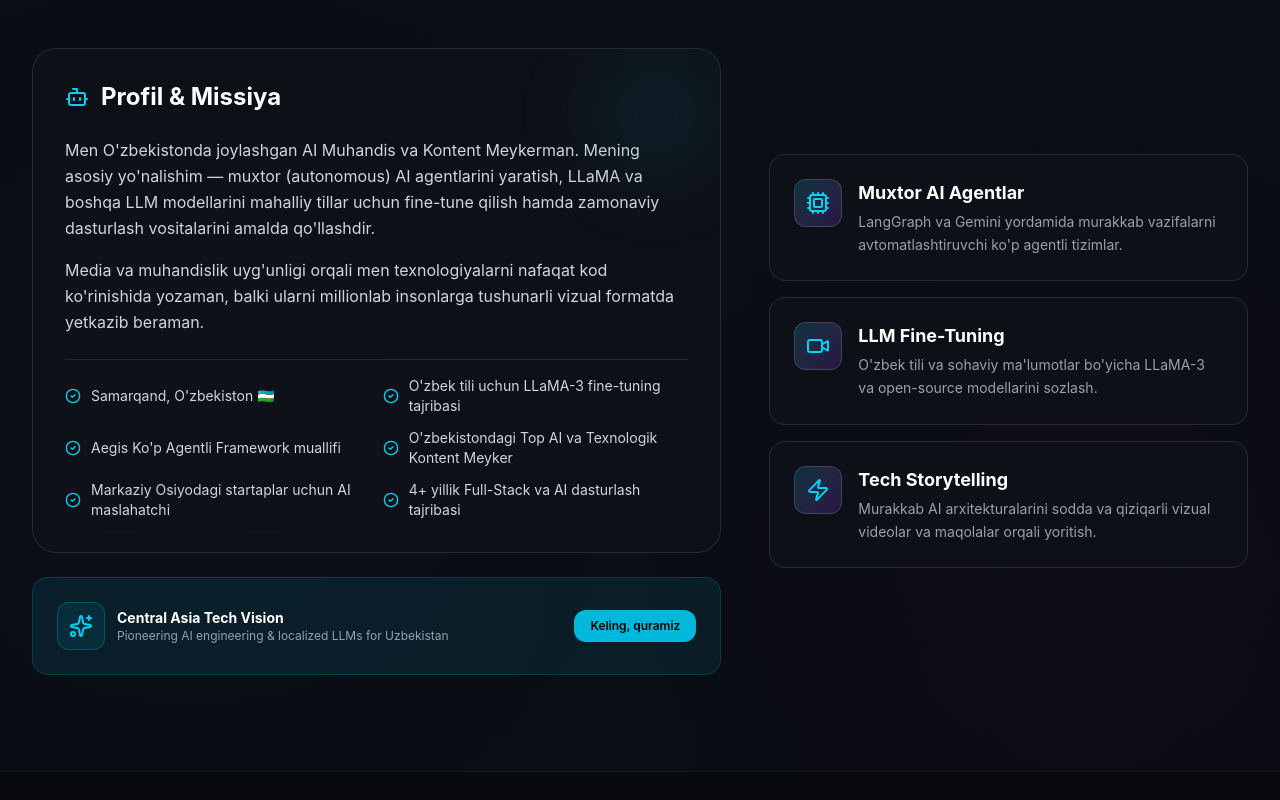
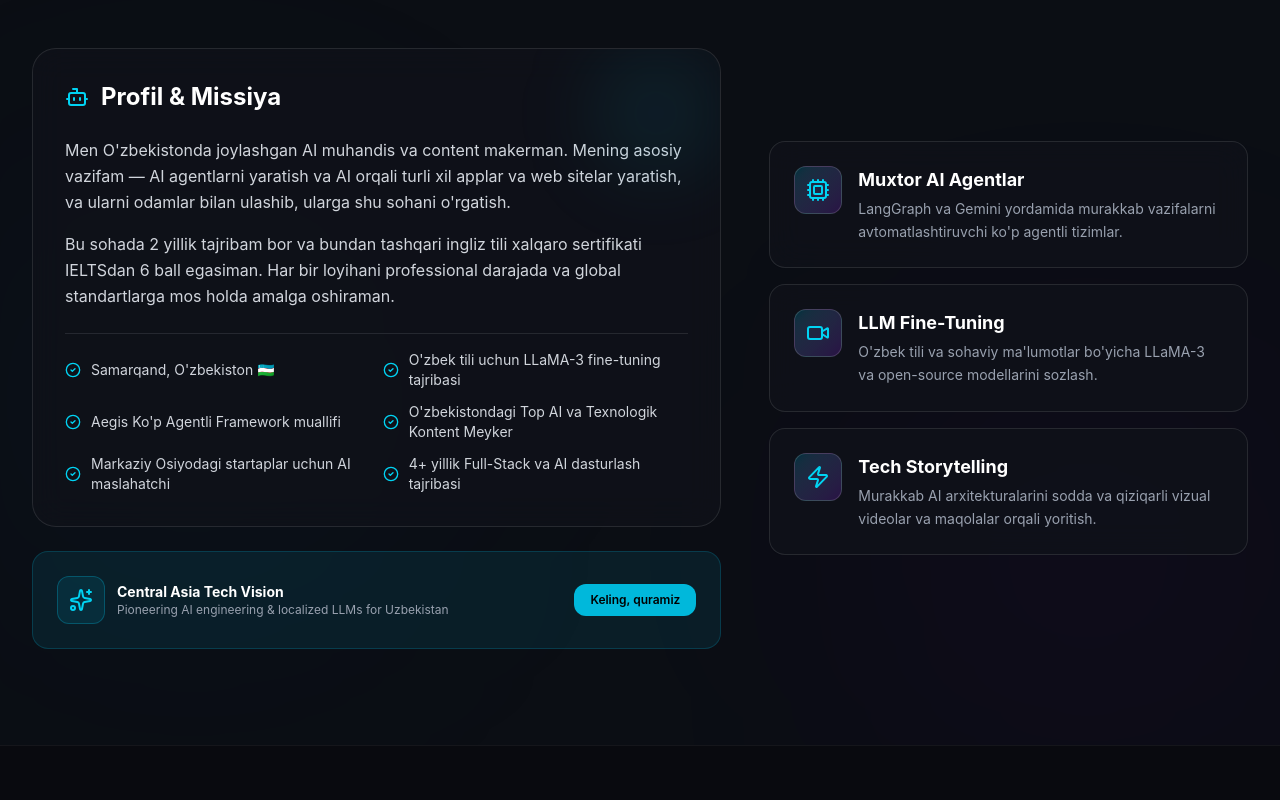
Before and after one commit to juraxujayevl-sys/iStudy, a React (Vite) app: page / in a window 1280 px wide. Shown: the part 1300-2100 px from the top of the page. Built offline with nearby package versions, Linux system fonts and the light colour scheme.

Commit message:
Update Profile & Mission bio with real personal story in UZ/RU/EN (2yr exp, IELTS 6, AI engineer & content creator from Uzbekistan)

```diff
--- a/src/data/translations.ts
+++ b/src/data/translations.ts
@@ -167,8 +167,8 @@ export const translations: Record<Language, Translations> = {
       badge: 'Profil & Missiya',
       heading: 'Dasturlash va Media Chorrahasida',
       subheading: 'Intellektual AI tizimlarini yaratish va ularni sodda hamda ta\'sirli tilda auditoriyaga yetkazish.',
-      bioParagraph1: 'Men O\'zbekistonda joylashgan AI Muhandis va Kontent Meykerman. Mening asosiy yo\'nalishim — muxtor (autonomous) AI agentlarini yaratish, LLaMA va boshqa LLM modellarini mahalliy tillar uchun fine-tune qilish hamda zamonaviy dasturlash vositalarini amalda qo\'llashdir.',
-      bioParagraph2: 'Media va muhandislik uyg\'unligi orqali men texnologiyalarni nafaqat kod ko\'rinishida yozaman, balki ularni millionlab insonlarga tushunarli vizual formatda yetkazib beraman.',
+      bioParagraph1: 'Men O\'zbekistonda joylashgan AI muhandis va content makerman. Mening asosiy vazifam — AI agentlarni yaratish va AI orqali turli xil applar va web sitelar yaratish, va ularni odamlar bilan ulashib, ularga shu sohani o\'rgatish.',
+      bioParagraph2: 'Bu sohada 2 yillik tajribam bor va bundan tashqari ingliz tili xalqaro sertifikati IELTSdan 6 ball egasiman. Har bir loyihani professional darajada va global standartlarga mos holda amalga oshiraman.',
       pillarsTitle: 'Asosiy Ustunlar',
       pillar1Title: 'Muxtor AI Agentlar',
       pillar1Desc: 'LangGraph va Gemini yordamida murakkab vazifalarni avtomatlashtiruvchi ko\'p agentli tizimlar.',
@@ -301,8 +301,8 @@ export const translations: Record<Language, Translations> = {
       badge: 'Профиль & Миссия',
       heading: 'На Стыке Разработки и Медиа',
       subheading: 'Создание интеллектуальных AI-систем и их понятная презентация широкой аудитории.',
-      bioParagraph1: 'Я AI-инженер и автор контента из Узбекистана. Моя специализация — разработка автономных AI-агентов, точная настройка (fine-tuning) LLM моделей и внедрение передовых нейросетевых решений.',
-      bioParagraph2: 'Синергия разработки и медиа позволяет мне не только писать чистый код, но и эффективно доносить ценность продуктов до миллионов разработчиков.',
+      bioParagraph1: 'Я AI-инженер и создатель контента из Узбекистана. Моя основная миссия — разрабатывать AI-агентов, создавать разнообразные приложения и веб-сайты на основе AI, делиться ими с людьми и обучать их в этой области.',
+      bioParagraph2: 'У меня 2 года опыта в этой сфере, а также международный сертификат по английскому языку IELTS с баллом 6. Каждый проект я реализую на профессиональном уровне в соответствии с мировыми стандартами.',
       pillarsTitle: 'Ключевые Направления',
       pillar1Title: 'Автономные AI Агенты',
       pillar1Desc: 'Многоагентные системы на базе LangGraph и Gemini для автоматизации сложных процессов.',
@@ -435,8 +435,8 @@ export const translations: Record<Language, Translations> = {
       badge: 'Profile & Mission',
       heading: 'At the Intersection of Code & Media',
       subheading: 'Building intelligent AI systems and explaining complex architectures with clarity.',
-      bioParagraph1: 'I am an AI Engineer and Content Creator based in Uzbekistan. I specialize in building autonomous AI agents, fine-tuning open-source LLMs like LLaMA-3, and deploying real-world intelligent systems.',
-      bioParagraph2: 'Through engineering and media synergy, I craft clean scalable code and deliver visual storytelling that engages millions of tech enthusiasts worldwide.',
+      bioParagraph1: 'I am an AI Engineer and Content Creator based in Uzbekistan. My core mission is to build AI agents, create diverse apps and websites powered by AI, share them with people, and teach others in this field.',
+      bioParagraph2: 'I have 2 years of experience in this field and hold an international English certificate — IELTS with a score of 6. I deliver every project at a professional level aligned with global standards.',
       pillarsTitle: 'Core Pillars',
       pillar1Title: 'Autonomous AI Agents',
       pillar1Desc: 'Multi-agent orchestration systems built with LangGraph and Gemini for complex workflows.',
```
